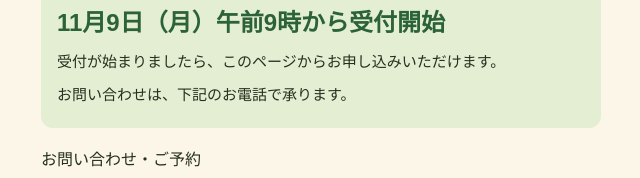
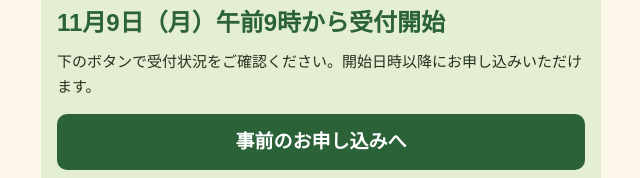
Before and after one commit to minotake-tas/minotake-soudan, a plain HTML site: page index.html in a window 1280 px wide. Shown: the part 697-875 px from the top of the page, without its empty margins (319-959 px from the left). Drawn offline with Linux system fonts and the light colour scheme.

Commit message:
受付開始の案内に事前申込み画面へのボタンを追加する

```diff
--- a/index.html
+++ b/index.html
@@ -17,6 +17,8 @@
   .note h2{font-size:18px;margin:0 0 4px}
   .opening-date{font-size:24px;line-height:1.5;color:#2b6238}
   .opening-date span,.opening-date time{display:inline-block}
+  .registration-link{display:block;text-align:center;background:#2b6238;color:#fff;font-size:19px;font-weight:700;text-decoration:none;border-radius:10px;padding:12px 14px;margin:14px 0}
+  .registration-link:focus-visible{outline:3px solid #26301f;outline-offset:3px}
   .tel{font-size:24px;font-weight:900;color:#2b6238;text-decoration:none;white-space:nowrap}
   /* フリーダイヤルの公式マーク（NTTドコモビジネス提供のロゴをそのまま。縦横比は height:auto で保つ） */
   .telrow{display:inline-flex;align-items:center;gap:8px;max-width:100%;flex-wrap:nowrap}
@@ -40,7 +42,8 @@
   <section class="note" aria-labelledby="registration-heading">
     <h2 id="registration-heading">事前のお申し込み</h2>
     <p class="opening-date"><strong><time datetime="2026-11-09T09:00:00+09:00">11月9日（月）午前9時</time><span>から受付開始</span></strong></p>
-    <p>受付が始まりましたら、このページからお申し込みいただけます。</p>
+    <p>下のボタンで受付状況をご確認ください。開始日時以降にお申し込みいただけます。</p>
+    <a class="registration-link" href="https://sodankai-app.vercel.app/qr/5391e78a3ca2464abc357f5eca1f6dda">事前のお申し込みへ</a>
     <p>お問い合わせは、下記のお電話で承ります。</p>
   </section>
 
```
